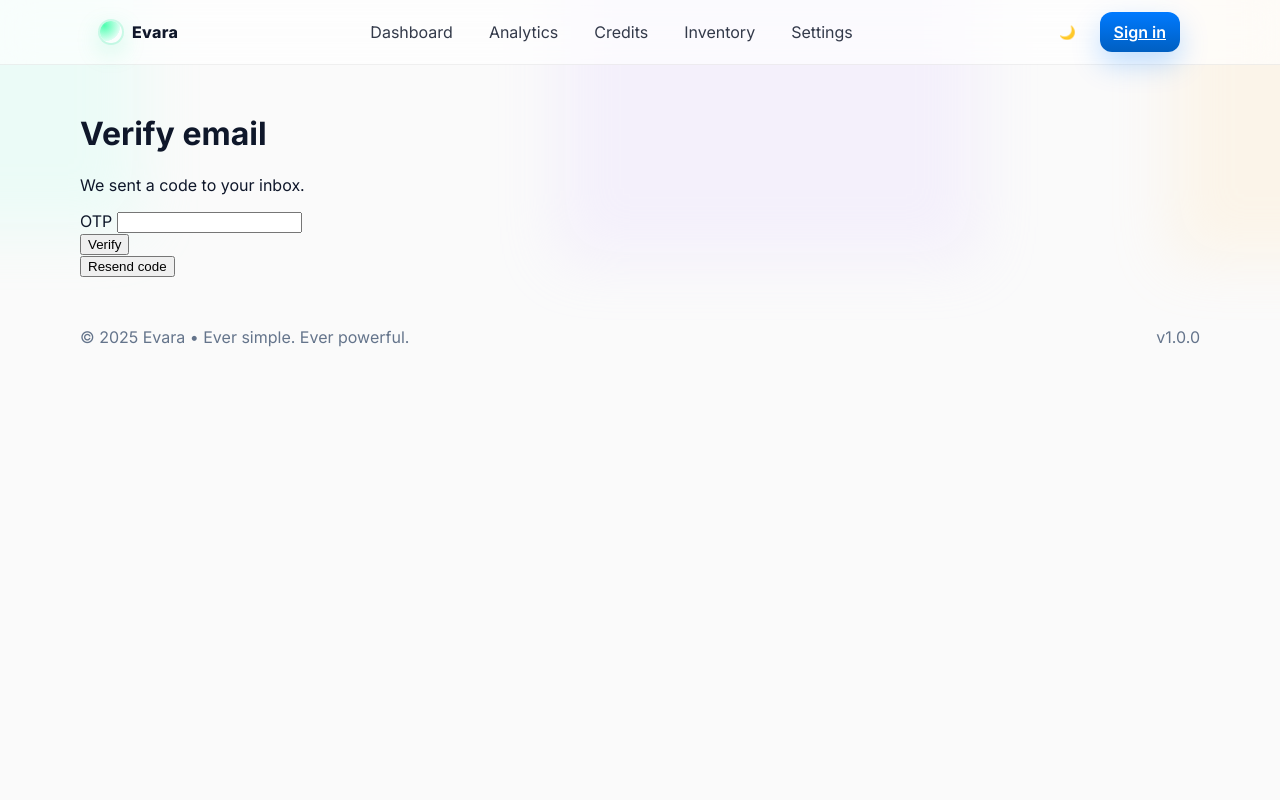
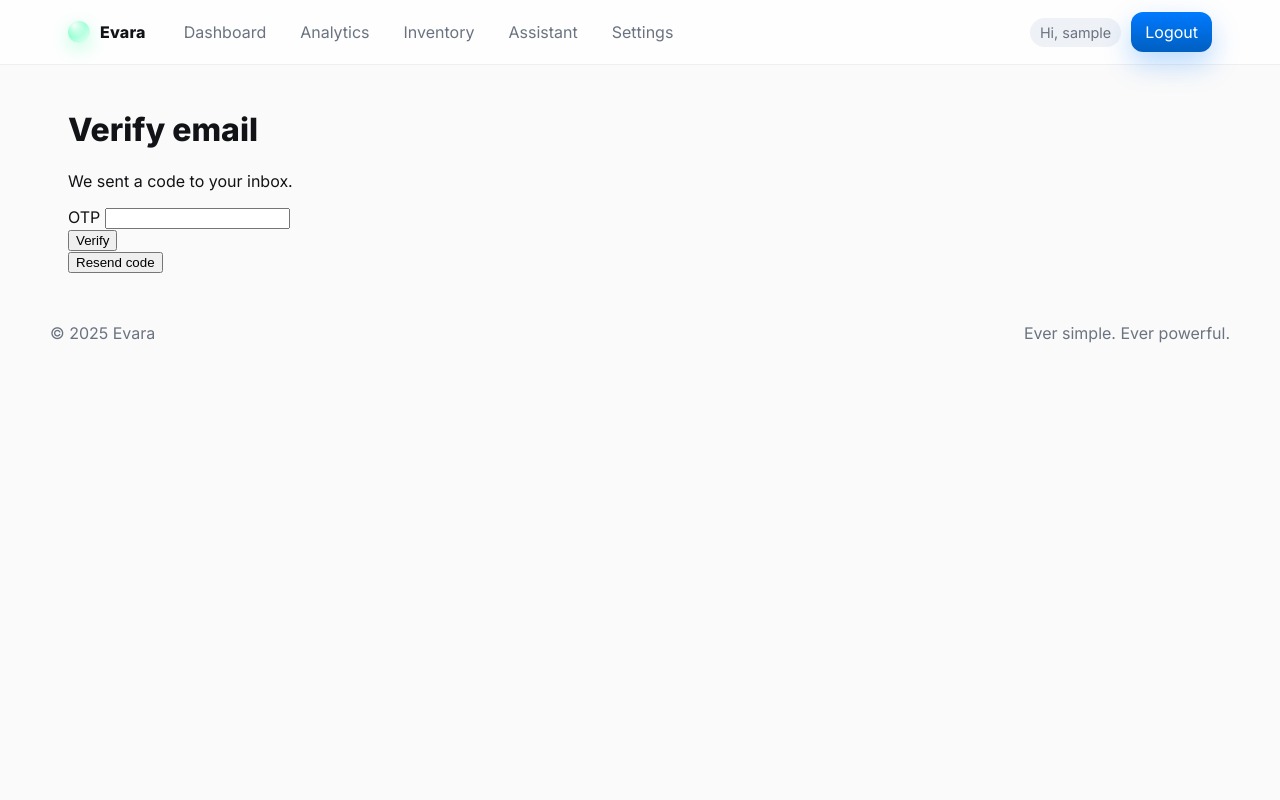
Before and after one commit to ishantswami13-crypto/BILLIONAIR-FIRST-PROJECT, a Flask app: page /verify_otp in a window 1280 px wide. Run offline with Flask 3, Linux system fonts and the light colour scheme; the visitor is signed in with stand-in values (Sample User, id 1); data comes from the database, SQL or seed files in the repository; data that the repository does not hold is empty; parts of the project's set-up code (start-up, migrations or seed data) failed here and were passed over.

Commit message:
Update dashboard layout and styling

```diff
--- a/shopapp/static/css/app.css
+++ b/shopapp/static/css/app.css
@@ -1,78 +1,81 @@
 *{box-sizing:border-box} html,body{height:100%}
-body{margin:0;font-family:Inter,system-ui,Segoe UI,Roboto,Arial,sans-serif;
-     background:var(--ev-bg); color:var(--ev-text)}
+body.evara{margin:0;background:var(--bg);color:var(--ink);font-family:Inter,system-ui,Arial,sans-serif}
 
-.container{max-width:1120px;margin:0 auto;padding:0 20px}
+/* Glass Nav */
+.ev-nav{position:sticky;top:0;z-index:50;background:var(--glass);backdrop-filter: blur(18px);
+  border-bottom:1px solid rgba(0,0,0,.06)}
+.ev-nav__wrap{max-width:1180px;margin:0 auto;display:flex;align-items:center;gap:16px;
+  padding:12px 18px}
+.ev-brand{display:flex;align-items:center;gap:10px;text-decoration:none;color:var(--ink)}
+.ev-logo{width:22px;height:22px;border-radius:50%;
+  background: radial-gradient(100% 100% at 30% 20%, rgba(255,255,255,.95) 0, rgba(255,255,255,.2) 44%, transparent 55%),
+              linear-gradient(135deg,var(--mint),#b3ffe0 60%, #e9fff6 100%);
+  box-shadow: 0 6px 18px rgba(79,255,176,.35)}
+.ev-wordmark{font-weight:800;letter-spacing:.2px}
 
-.ev-nav{position:sticky;top:0;z-index:40;
-  background:var(--glass); backdrop-filter: blur(16px);
-  border-bottom:1px solid rgba(0,0,0,.06)}
-.ev-nav__inner{display:flex;align-items:center;justify-content:space-between;height:64px}
-.ev-brand{display:flex;align-items:center;gap:10px;text-decoration:none;color:inherit}
-.ev-logo{width:22px;height:22px;border-radius:50%;
-  background: radial-gradient(120% 120% at 20% 20%, var(--ev-mint-500), #dffef3 60%, #fff0 61%);
-  box-shadow:0 0 0 2px rgba(31,229,149,.18), 0 8px 24px rgba(31,229,149,.25)}
-.ev-wordmark{font-weight:800;letter-spacing:.3px}
+.ev-links{display:flex;gap:14px;margin-left:12px}
+.ev-link{color:var(--ink-soft);text-decoration:none;padding:8px 10px;border-radius:10px}
+.ev-link:hover{background:var(--muted);color:var(--ink)}
 
-.ev-links{display:flex;gap:16px}
-.ev-link{padding:8px 10px;border-radius:10px;text-decoration:none;color:inherit;opacity:.85}
-.ev-link:hover{background:rgba(0,0,0,.04)}
-.ev-link.is-active{background:rgba(31,229,149,.12); color:#0b7a5d}
+.ev-actions{margin-left:auto;display:flex;gap:10px;align-items:center}
+.ev-btn{padding:10px 14px;border-radius:12px;border:1px solid rgba(0,0,0,.08);background:var(--bg-elev);
+  text-decoration:none;color:var(--ink);transition:.2s;box-shadow:var(--shadow)}
+.ev-btn:hover{transform:translateY(-2px)}
+.ev-btn--primary{border:0;background:linear-gradient(180deg,var(--blue) 0%, #005fc1 100%);color:#fff;
+  box-shadow:0 12px 28px rgba(0,122,255,.28)}
+.ev-btn--ghost{background:transparent;border:1px solid rgba(0,0,0,.12)}
+.ev-pill{padding:6px 10px;border-radius:999px;background:var(--muted);font-size:.9rem;color:var(--ink-soft)}
 
-.ev-actions{display:flex;gap:10px;align-items:center}
-.ev-btn{border:0;border-radius:12px;padding:10px 14px;cursor:pointer;font-weight:600}
-.ev-btn--ghost{background:transparent}
-.ev-btn--primary{background:linear-gradient(180deg,var(--ev-blue-500),#005fc1);
-  color:#fff; box-shadow:0 12px 28px rgba(0,122,255,.25)}
-.ev-btn--soft{background:rgba(0,0,0,.05)}
+.ev-hamburger{display:none;background:transparent;border:0;padding:8px}
+.ev-hamburger span{display:block;width:18px;height:2px;background:var(--ink);margin:4px 0;border-radius:2px}
 
-.ev-ambient{position:fixed;inset:-20% -30% auto -30%;height:420px;z-index:0;pointer-events:none}
-.ev-ambient .blob{position:absolute;filter:blur(30px);opacity:.28}
-.ev-ambient .b1{left:8%;top:30px;width:360px;height:360px;background:#c7fff0}
-.ev-ambient .b2{left:46%;top:0;width:420px;height:420px;background:#e6d8ff}
-.ev-ambient .b3{left:76%;top:60px;width:360px;height:360px;background:#ffe7bf}
+/* Container */
+.ev-container{max-width:1180px;margin:0 auto;padding:24px 18px}
 
-.ev-main{position:relative;z-index:1;padding:28px 0}
+/* Hero */
+.ev-hero{position:relative;overflow:hidden;border-radius:28px;background:linear-gradient(140deg,#ffffff 0%,#f4fbf8 45%,#ecf7ff 100%);
+  border:1px solid rgba(0,0,0,.06);box-shadow:var(--shadow);margin-top:14px}
+.ev-hero__inner{padding:48px 28px}
+.ev-hero h1{margin:0 0 8px;font-size:36px;font-weight:800;letter-spacing:.2px}
+.ev-soft{color:var(--ink-soft)}
+.ev-cta{display:flex;gap:12px;margin-top:14px}
+.ev-hero__bg{position:absolute;inset:-20% -10% auto -10%;height:240px;pointer-events:none;filter:saturate(.95)}
+.orb{position:absolute;width:240px;height:240px;border-radius:50%;filter:blur(26px);opacity:.22}
+.orb.o1{left:6%;top:-20px;background:radial-gradient(circle at 30% 30%, #9fdcff, transparent 60%), #d2eaff}
+.orb.o2{left:40%;top:-10px;background:radial-gradient(circle at 60% 30%, #b8ffd7, transparent 60%), #e6fff2}
+.orb.o3{left:72%;top:-24px;background:radial-gradient(circle at 40% 60%, #ffd1e7, transparent 60%), #ffeaf4}
 
-.ev-hero{display:grid;grid-template-columns:1.2fr .8fr;gap:28px;margin:18px 0 22px}
-.ev-hero__left h1{font-size:42px;line-height:1.1;margin:0 0 8px}
-.ink{background:linear-gradient(180deg,#0f172a 60%, var(--ev-mint-600) 220%);
-  -webkit-background-clip:text;background-clip:text;color:transparent}
-.subtitle{color:var(--ev-soft);margin:0 0 16px}
-.cta-row{display:flex;gap:10px;flex-wrap:wrap}
+/* KPI grid */
+.ev-grid{display:grid;grid-template-columns:repeat(12,1fr);gap:var(--gap);margin:22px 0}
+.ev-card{grid-column:span 4;background:var(--bg-elev);border:1px solid rgba(0,0,0,.06);border-radius:var(--card-r);
+  box-shadow:var(--shadow);padding:20px;transition:transform .25s ease, box-shadow .25s ease}
+.ev-card:hover{transform:translateY(-3px);box-shadow:0 16px 34px rgba(0,0,0,.10)}
+.kpi__label{color:var(--ink-soft);font-size:.9rem}
+.kpi__value{font-size:28px;font-weight:800;margin-top:6px}
+.kpi__hint{margin-top:6px}
 
-.ev-hero__right{display:grid;gap:12px}
-.ev-kpi{background:var(--ev-surface);border-radius:var(--radius-xl);padding:16px 16px 10px;
-  box-shadow:var(--shadow-1)}
-.ev-kpi__label{color:var(--ev-soft);font-weight:500}
-.ev-kpi__value{font-size:28px;font-weight:800;margin:6px 0 8px}
-.ev-kpi__spark svg{width:100%;height:36px;display:block}
+/* Slab section */
+.ev-slab{background:var(--bg-elev);border:1px solid rgba(0,0,0,.06);border-radius:var(--card-r);
+  box-shadow:var(--shadow);padding:18px;margin:10px 0 28px}
+.ev-slab__head{display:flex;justify-content:space-between;align-items:center;margin-bottom:8px}
+.ev-list{display:flex;flex-direction:column}
+.ev-row{display:grid;grid-template-columns:auto 1fr auto auto;align-items:center;gap:12px;padding:12px;border-radius:12px}
+.ev-row:hover{background:var(--muted)}
+.ev-dot{width:8px;height:8px;border-radius:50%;background:var(--mint)}
+.ev-row__title{font-weight:600}
+.ev-row__meta{font-size:.9rem}
+.ev-row__amt{font-weight:800}
 
-.grid-3{display:grid;grid-template-columns:repeat(3,1fr);gap:18px;margin:16px 0 22px}
-.ev-card{background:var(--ev-surface);border-radius:var(--radius-xl);padding:18px;box-shadow:var(--shadow-1);transition:transform .25s ease, box-shadow .25s ease}
-.ev-card:hover{transform:translateY(-4px);box-shadow:0 18px 42px rgba(0,0,0,.08)}
-.ev-card__title{margin:0 0 6px}
+/* Empty */
+.ev-empty{padding:18px;border:1px dashed rgba(0,0,0,.14);border-radius:14px;text-align:center;color:var(--ink-soft)}
 
-.ev-list{list-style:none;margin:0;padding:0;display:grid;gap:8px}
-.ev-list li{display:flex;justify-content:space-between;padding:10px;border-radius:12px;background:rgba(0,0,0,.03)}
-.badge{padding:2px 8px;border-radius:999px;font-weight:700}
-.badge--warn{background:rgba(255,176,32,.14);color:#a46700}
+/* Footer */
+.ev-footer{padding:26px 18px}
+.ev-footer__wrap{max-width:1180px;margin:0 auto;display:flex;justify-content:space-between;color:var(--ink-soft)}
 
-.ev-slab{background:var(--ev-surface);border-radius:var(--radius-xl);padding:18px;box-shadow:var(--shadow-1);margin:8px 0 28px}
-.ev-slab__title{margin:0 0 10px}
-
-.ev-table{width:100%;border-collapse:separate;border-spacing:0 8px}
-.ev-table thead th{text-align:left;color:var(--ev-soft);font-weight:600;font-size:.95rem}
-.ev-table tbody tr{background:rgba(0,0,0,.03)}
-.ev-table td, .ev-table th{padding:12px 14px}
-.ev-table tbody tr{border-radius:12px}
-.ev-table tbody tr td:first-child{border-top-left-radius:12px;border-bottom-left-radius:12px}
-.ev-table tbody tr td:last-child{border-top-right-radius:12px;border-bottom-right-radius:12px}
-
-.ev-footer{display:flex;justify-content:space-between;align-items:center;padding:22px 0 40px;color:var(--ev-soft)}
-.muted{color:var(--ev-soft)}
-
-@media (max-width: 980px){
-  .ev-hero{grid-template-columns:1fr}
-  .grid-3{grid-template-columns:1fr}
+@media (max-width: 920px){
+  .ev-links{display:none}
+  .ev-hamburger{display:block}
+  .ev-card{grid-column:span 12}
+  .ev-cta{flex-wrap:wrap}
 }
--- a/shopapp/static/css/tokens.css
+++ b/shopapp/static/css/tokens.css
@@ -1,27 +1,28 @@
 :root{
-  --ev-bg: #FAFAFA;
-  --ev-surface: #FFFFFF;
-  --ev-text: #0f172a;
-  --ev-soft: #64748b;
+  --bg: #FAFAFA;
+  --bg-elev: #FFFFFF;
+  --ink: #111316;
+  --ink-soft:#6B7380;
+  --muted: #EEF1F6;
 
-  --ev-mint-400:#7FFFD4;
-  --ev-mint-500:#4FFFB0;
-  --ev-mint-600:#1FE595;
+  --mint: #4FFFB0;
+  --blue: #007AFF;
+  --charcoal: #1C1C1E;
 
-  --ev-blue-500:#007AFF;
-  --ev-warn:#FFB020;
-  --ev-danger:#FF6B6B;
+  --card-r: 18px;
+  --gap: 22px;
+  --shadow: 0 12px 28px rgba(0,0,0,.06);
+  --glass: rgba(255,255,255,.72);
+}
+@media (prefers-color-scheme: dark){
+  :root{
+    --bg: #0B0D10;
+    --bg-elev: #101318;
+    --ink: #EAEFF6;
+    --ink-soft:#A2A9B6;
+    --muted: #1A1F27;
 
-  --radius-xl: 18px;
-  --radius-lg: 14px;
-  --radius-md: 12px;
-  --shadow-1: 0 8px 30px rgba(0,0,0,.06);
-  --glass: rgba(255,255,255,.65);
+    --shadow: 0 12px 28px rgba(0,0,0,.45);
+    --glass: rgba(16,19,24,.6);
+  }
 }
-.is-dark{
-  --ev-bg:#0b1220;
-  --ev-surface:#0f1629;
-  --ev-text:#ecf2ff;
-  --ev-soft:#9db2ce;
-  --glass: rgba(15,22,41,.55);
-}
--- a/shopapp/static/js/app.js
+++ b/shopapp/static/js/app.js
@@ -1,11 +1,20 @@
-// theme toggle (remembers choice)
-(() => {
-  const btn = document.getElementById('themeToggle');
-  if(!btn) return;
-  const saved = localStorage.getItem('evara-theme');
-  if(saved){ document.body.classList.toggle('is-dark', saved==='dark'); }
-  btn.addEventListener('click', () => {
-    const isDark = document.body.classList.toggle('is-dark');
-    localStorage.setItem('evara-theme', isDark ? 'dark' : 'light');
-  });
-})();
+// mobile nav (optional – you can expand later)
+document.getElementById('navToggle')?.addEventListener('click', () => {
+  document.querySelector('.ev-links')?.classList.toggle('is-open');
+});
+
+// count-up for KPIs
+const ease = t => 1 - Math.pow(1 - t, 3);
+document.querySelectorAll('[data-countup]').forEach(el => {
+  const target = parseFloat(el.dataset.countup || '0');
+  const isMoney = (el.textContent || '').trim().startsWith('₹') || el.closest('.kpi__value');
+  const start = performance.now();
+  const dur = 900;
+  const anim = (now) => {
+    const p = Math.min(1, (now - start)/dur);
+    const val = Math.round(ease(p) * target);
+    el.textContent = isMoney ? `₹${val.toLocaleString('en-IN')}` : val.toLocaleString('en-IN');
+    if (p < 1) requestAnimationFrame(anim);
+  };
+  requestAnimationFrame(anim);
+});
--- a/shopapp/templates/layout.html
+++ b/shopapp/templates/layout.html
@@ -1,60 +1,64 @@
 <!doctype html>
 <html lang="en">
 <head>
-  <meta charset="utf-8"/>
-  <meta name="viewport" content="width=device-width, initial-scale=1"/>
+  <meta charset="utf-8">
+  <meta name="viewport" content="width=device-width, initial-scale=1">
   <title>{% block title %}Evara{% endblock %}</title>
 
   <!-- Fonts -->
   <link rel="preconnect" href="https://fonts.gstatic.com" crossorigin>
-  <link rel="stylesheet"
-        href="https://fonts.googleapis.com/css2?family=Inter:wght@400;500;600;700;800&display=swap">
+  <link rel="preload" as="style" href="https://fonts.googleapis.com/css2?family=Inter:wght@400;600;800&display=swap">
+  <link rel="stylesheet" href="https://fonts.googleapis.com/css2?family=Inter:wght@400;600;800&display=swap">
 
-  <!-- Brand CSS -->
+  <!-- Core styles -->
   <link rel="stylesheet" href="{{ url_for('static', filename='css/tokens.css') }}">
   <link rel="stylesheet" href="{{ url_for('static', filename='css/app.css') }}">
 
   {% block head %}{% endblock %}
 </head>
-<body class="evara {% if dark_mode %}is-dark{% endif %}">
-  <!-- Glass Navigation -->
+<body class="evara {{ body_class|default('') }}">
+  <!-- Glass Nav -->
   <header class="ev-nav">
-    <div class="ev-nav__inner container">
+    <div class="ev-nav__wrap">
       <a class="ev-brand" href="{{ url_for('index') }}">
         <span class="ev-logo" aria-hidden="true"></span>
         <span class="ev-wordmark">Evara</span>
       </a>
 
       <nav class="ev-links">
-        <a href="{{ url_for('index') }}" class="ev-link {% if request.path=='/' %}is-active{% endif %}">Dashboard</a>
-        <a href="{{ url_for('reports.analytics') }}" class="ev-link">Analytics</a>
-        <a href="{{ url_for('credits') }}" class="ev-link">Credits</a>
-        <a href="{{ url_for('add_item') }}" class="ev-link">Inventory</a>
-        <a href="{{ url_for('settings.branding') }}" class="ev-link">Settings</a>
+        <a href="{{ url_for('index') }}" class="ev-link">Dashboard</a>
+        <a href="/analytics" class="ev-link">Analytics</a>
+        <a href="/inventory" class="ev-link">Inventory</a>
+        <a href="/assistant" class="ev-link">Assistant</a>
+        <a href="/settings" class="ev-link">Settings</a>
       </nav>
 
       <div class="ev-actions">
-        <button class="ev-btn ev-btn--ghost" id="themeToggle" aria-label="Toggle theme">🌙</button>
-        <a class="ev-btn ev-btn--primary" href="{{ url_for('login') }}">Sign in</a>
+        {% if session.get('user') %}
+          <span class="ev-pill">Hi, {{ session['user'] }}</span>
+          <a class="ev-btn ev-btn--primary" href="/logout">Logout</a>
+        {% else %}
+          <a class="ev-btn" href="/login">Login</a>
+          <a class="ev-btn ev-btn--primary" href="/register">Get Started</a>
+        {% endif %}
+        <button class="ev-hamburger" id="navToggle" aria-label="Menu">
+          <span></span><span></span><span></span>
+        </button>
       </div>
     </div>
   </header>
 
-  <!-- Ambient background -->
-  <div class="ev-ambient" aria-hidden="true">
-    <div class="blob b1"></div>
-    <div class="blob b2"></div>
-    <div class="blob b3"></div>
-  </div>
-
   <!-- Page -->
-  <main class="container ev-main">
+  <main class="ev-container">
     {% block content %}{% endblock %}
   </main>
 
-  <footer class="ev-footer container">
-    <span>© {{ copyright_year or 2025 }} Evara • Ever simple. Ever powerful.</span>
-    <span class="muted">v{{ app_version or '1.0.0' }}</span>
+  <!-- Footer -->
+  <footer class="ev-footer">
+    <div class="ev-footer__wrap">
+      <span>© {{ copyright_year|default(2025) }} Evara</span>
+      <span class="ev-soft">Ever simple. Ever powerful.</span>
+    </div>
   </footer>
 
   <script defer src="{{ url_for('static', filename='js/app.js') }}"></script>
```
Also changed, not shown: shopapp/templates/index.html (+42 -91 lines).
